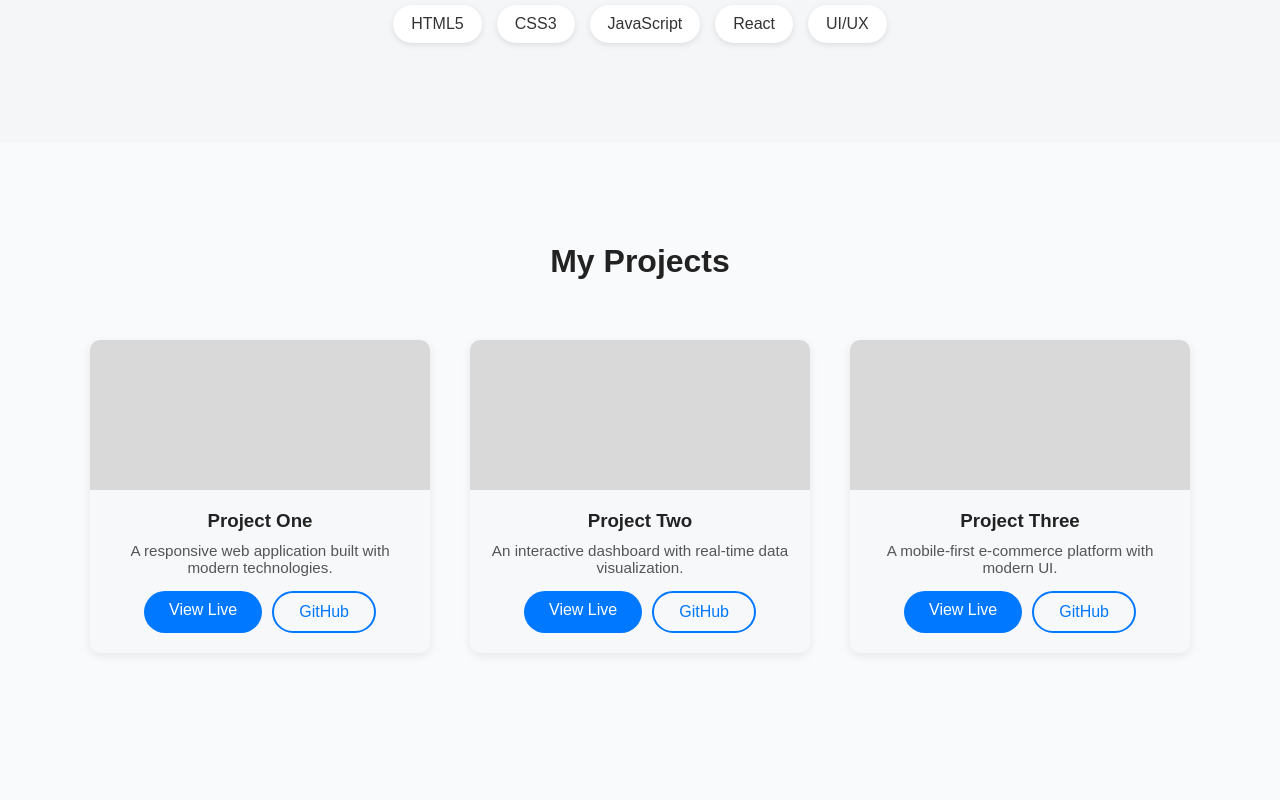
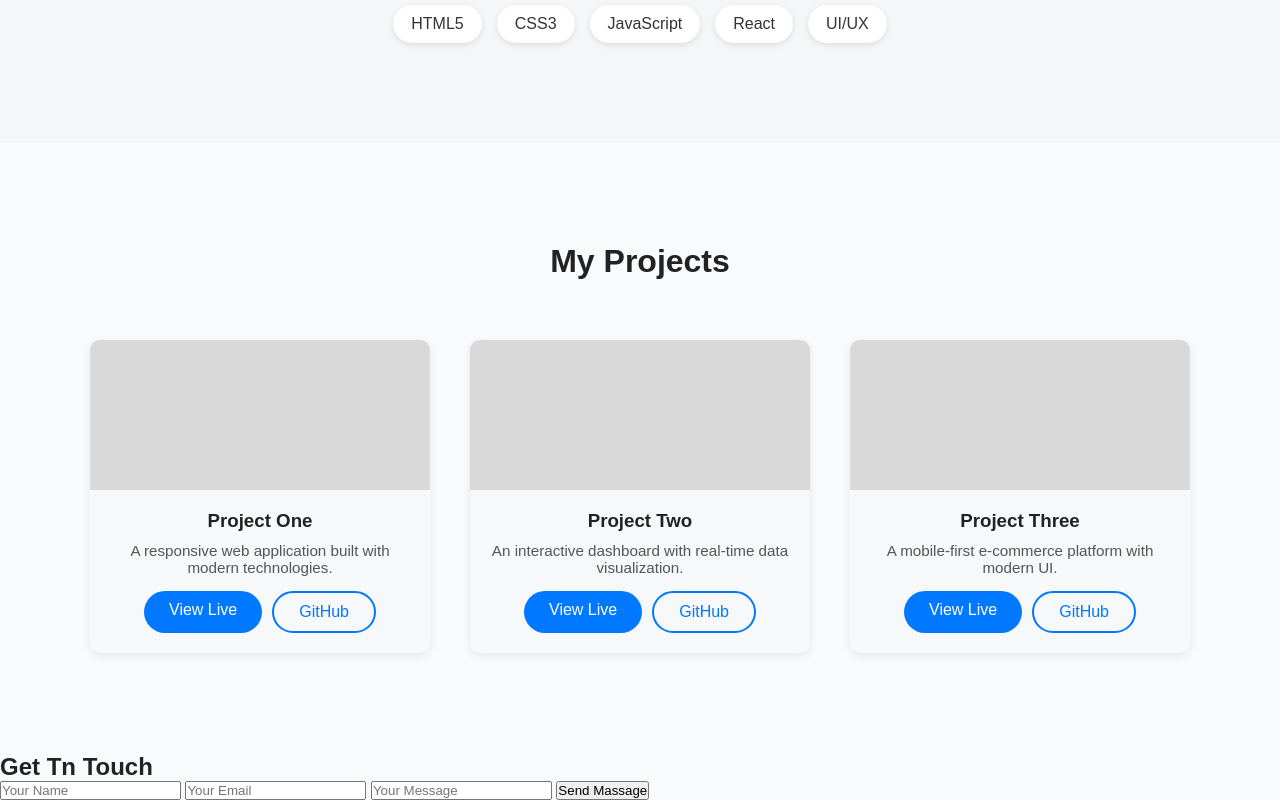
Before and after one commit to Ruxsora-09/Portfolio, a plain HTML site: page index.html in a window 1280 px wide. Shown: the part 865-1665 px from the top of the page. Before the commit the page ends 1618 px from the top, so only its background shows below. Drawn offline with Linux system fonts and the light colour scheme.

Commit message:
Contact html

```diff
--- a/index.html
+++ b/index.html
@@ -91,5 +91,14 @@
   </div>
 </section>
 
+<section class="contact">
+  <h1>Get Tn Touch</h1>
+  <input type="text" placeholder="Your Name">
+  <input type="text" placeholder="Your Email">
+  <input type="text" placeholder="Your Message">
+  <button>Send Massage</button>
+</section>
+
+
 </body>
 </html>
```
